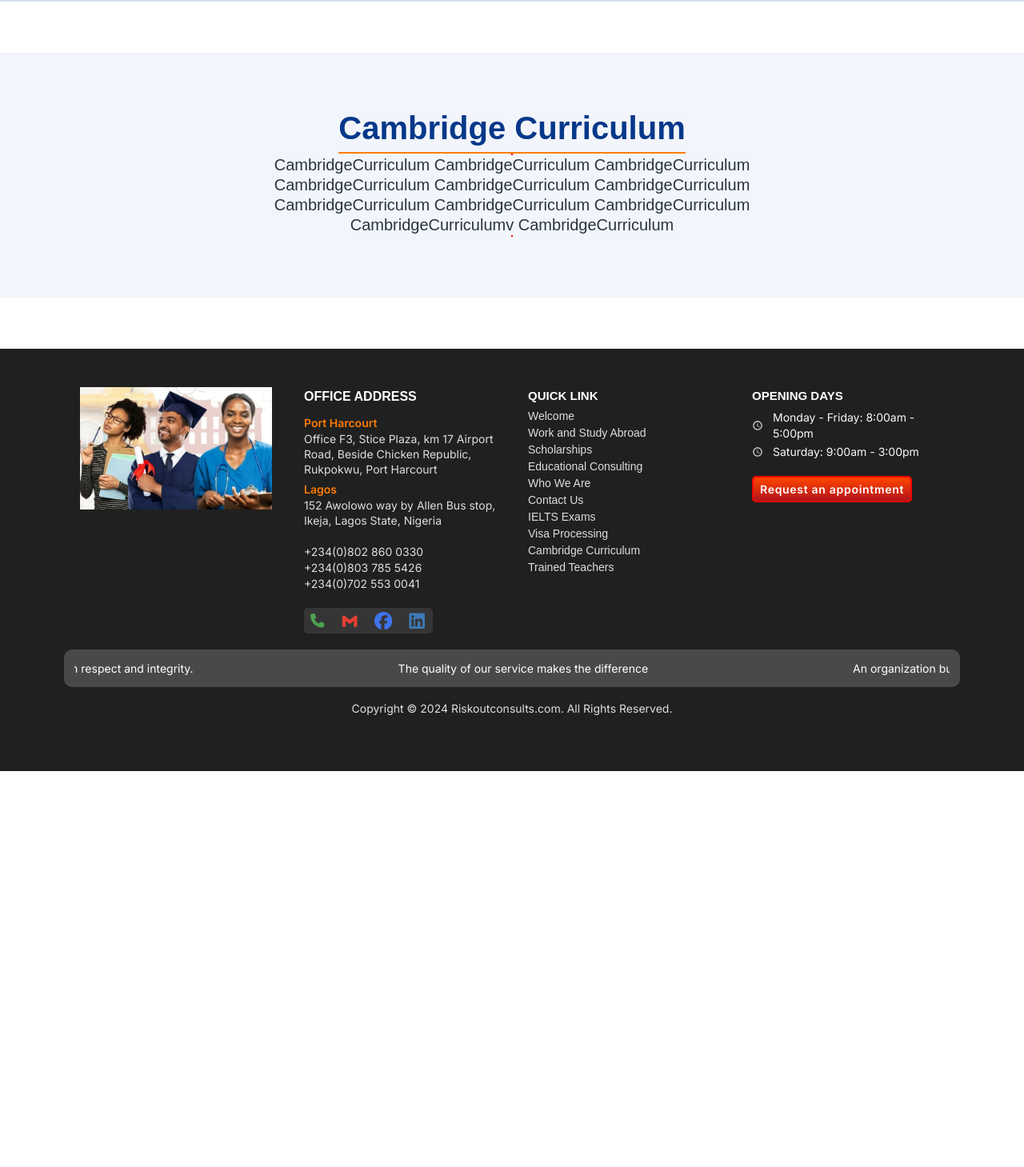
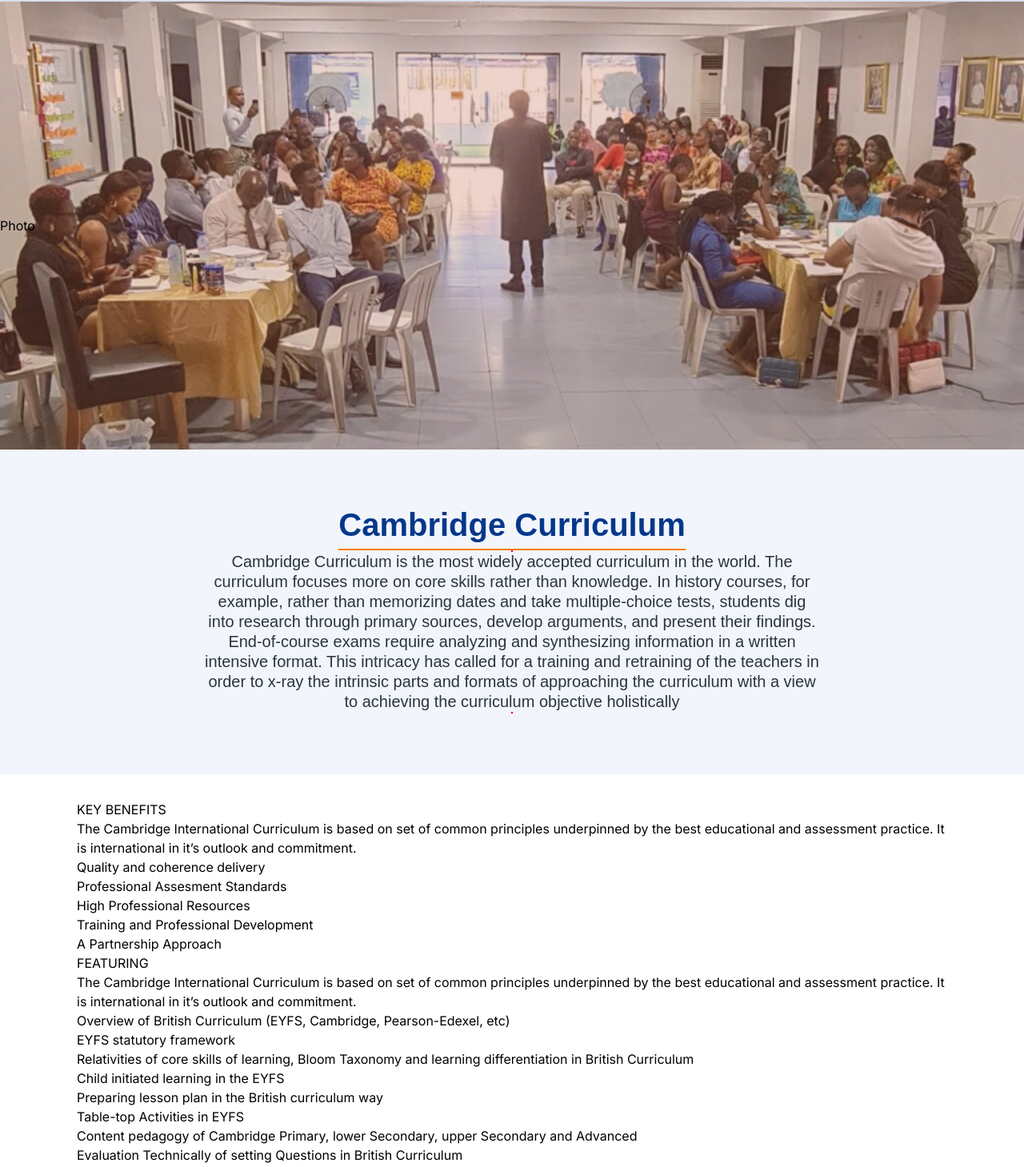
Before and after one commit to VictorKingsHub/consults, a Next.js app: page /education/cambridgeCurriculum in a window 1280 px wide. Shown: the part 63-1522 px from the top of the page at 80% size. Before the commit the page ends 1027 px from the top, so only its background shows below. Built offline with nearby package versions, Linux system fonts and the light colour scheme.

Commit message:
Key Points

```diff
--- a/app/education/cambridgeCurriculum/page.tsx
+++ b/app/education/cambridgeCurriculum/page.tsx
@@ -1,13 +1,22 @@
+import CambridgeFAQ from '@/app/ui/education/cambridgeCurriculum/cambridgeFAQ/cambridgeFAQ'
+import CambridgePhoto from '@/app/ui/education/cambridgeCurriculum/cambridgePhoto/CambridgePhoto'
 import { CentralText } from '@/components/reusable/centralText/CentralText'
 import React from 'react'
 
 const CambridgeCurriculum = () => {
   return (
-    <div className='py-8 my-8 w-full'>
+    <div className=' w-full'>
+      <CambridgePhoto />
+
       <CentralText
         title='Cambridge Curriculum'
-        description=' CambridgeCurriculum CambridgeCurriculum CambridgeCurriculum CambridgeCurriculum CambridgeCurriculum CambridgeCurriculum CambridgeCurriculum CambridgeCurriculum CambridgeCurriculum CambridgeCurriculumv CambridgeCurriculum'
+        description='Cambridge Curriculum is the most widely accepted curriculum in the world.
+        The curriculum focuses more on core skills rather than knowledge.
+
+        In history courses, for example, rather than memorizing dates and take multiple-choice tests, students dig into research through primary sources, develop arguments, and present their findings. End-of-course exams require analyzing and synthesizing information in a written intensive format. This intricacy has called for a training and retraining of the teachers in order to x-ray the intrinsic parts and formats of approaching the curriculum with a view to achieving the curriculum objective holistically '
       />
+
+      <CambridgeFAQ />
     </div>
   )
 }
--- /dev/null
+++ b/app/travels/ielts/ieltsRegister/IeltsRegister.module.css
@@ -0,0 +1,17 @@
+.container {
+    background-color: teal;
+    padding: 2rem .5rem;
+    display: flex;
+    justify-content: center;
+    flex-direction: column;
+    align-items: center;
+    width: 100%;
+    color: white;
+    height: 80vh;
+    font-size: 20px;
+
+    @media(max-width: 768px) {
+        padding: 1rem .5rem;
+        overflow-wrap: break-word;
+    }
+}
--- /dev/null
+++ b/app/travels/ielts/ieltsRegister/page.tsx
@@ -0,0 +1,12 @@
+import React from 'react'
+import styles from "./IeltsRegister.module.css"
+
+const IeltsRegister = () => {
+  return (
+    <div className={styles.container}>
+      Regisration Form
+    </div>
+  )
+}
+
+export default IeltsRegister
--- a/app/travels/ielts/page.tsx
+++ b/app/travels/ielts/page.tsx
@@ -5,7 +5,6 @@ import { IeltsIntro } from '@/app/ui/travels/ielts/ieltsIntro/IeltsIntro'
 import IeltsPartnership from '@/app/ui/travels/ielts/ieltsPartnership/IeltsPartnership'
 import IeltsTakes from '@/app/ui/travels/ielts/ieltsTakes/IeltsTakes'
 import IeltsLearning from '@/app/ui/travels/ielts/learnings/IeltsLearnings'
-import Photos from '@/app/ui/travels/ielts/photos/Photos'
 
 const IeltsPage = () => {
   return (
@@ -13,8 +12,6 @@ const IeltsPage = () => {
       <HeroImage />
 
       <IeltsIntro />
-
-      {/* <Photos /> */}
 
       <IeltsCountries />
 
--- /dev/null
+++ b/app/ui/education/cambridgeCurriculum/cambridgeFAQ/cambridgeFAQ.module.css
@@ -0,0 +1,16 @@
+.container {
+    width: 100vw;
+    background-color: var(--white);
+    padding: 2rem 6rem;
+    display: flex;
+    flex-direction: row;
+    align-items: center;
+    justify-content: left;
+    position: sticky;
+
+    @media(max-width: 768px) {
+        padding: .5rem .3rem;
+        justify-content: center;
+        height: fit-content;
+    }
+}
--- /dev/null
+++ b/app/ui/education/cambridgeCurriculum/cambridgeFAQ/cambridgeFAQ.tsx
@@ -0,0 +1,40 @@
+import React from 'react'
+import styles from "./cambridgeFAQ.module.css"
+
+const CambridgeFAQ = () => {
+    return (
+        <div className={styles.container}>
+            <div className={styles.keyPoints}>
+                <div className={styles.one}>
+                    <h1>KEY BENEFITS</h1>
+                    <p>The Cambridge International Curriculum is based on set of common principles underpinned by the best educational and assessment practice. It is international in it’s outlook and commitment. </p>
+                    <ul>
+                        <li>Quality and coherence delivery</li>
+                        <li> Professional Assesment Standards </li>
+                        <li> High Professional Resources </li>
+                        <li> Training and Professional Development </li>
+                        <li> A Partnership Approach </li>
+                    </ul>
+                </div>
+                <div className={styles.two}>
+                    <h1>FEATURING</h1>
+                    <p>The Cambridge International Curriculum is based on set of common principles underpinned by the best educational and assessment practice. It is international in it’s outlook and commitment. </p>
+                    <ul>
+                        <li>  Overview of British Curriculum (EYFS, Cambridge, Pearson-Edexel, etc)</li>
+                        <li> EYFS statutory framework </li>
+                        <li> Relativities of core skills of learning, Bloom Taxonomy and learning differentiation in British Curriculum</li>
+                        <li> Child initiated learning in the EYFS</li>
+                        <li> Preparing lesson plan in the British curriculum way</li>
+                        <li> Table-top Activities in EYFS</li>
+                        <li>  Content pedagogy of Cambridge Primary, lower Secondary, upper Secondary and Advanced</li>
+                        <li>  Evaluation Technically of setting Questions in British Curriculum </li>
+                        <li> Review of past questions and marking guide</li>
+                    </ul>
+                </div>
+            </div>
+            <div className={styles.FAQ}></div>
+        </div>
+    )
+}
+
+export default CambridgeFAQ
--- /dev/null
+++ b/app/ui/education/cambridgeCurriculum/cambridgePhoto/CambridgePhoto.module.css
@@ -0,0 +1,19 @@
+.container {
+    background-image: linear-gradient(to left, rgba(199, 112, 85, 0.301), rgba(199, 112, 85, 0.301)), url('/cam.jpg');
+    background-position: center;
+    background-size: cover;
+    background-repeat: no-repeat;
+    width: 100vw;
+    background-color: rebeccapurple;
+    display: flex;
+    flex-direction: row;
+    align-items: center;
+    justify-content: left;
+    height: 70vh;
+
+    @media(max-width: 768px) {
+        padding: .5rem .3rem;
+        justify-content: center;
+        height: fit-content;
+    }
+}
--- /dev/null
+++ b/app/ui/education/cambridgeCurriculum/cambridgePhoto/CambridgePhoto.tsx
@@ -0,0 +1,12 @@
+import React from 'react'
+import styles from "./CambridgePhoto.module.css"
+
+const CambridgePhoto = () => {
+  return (
+    <div className={styles.container}>
+      Photo
+    </div>
+  )
+}
+
+export default CambridgePhoto
--- a/app/ui/travels/ielts/hero/HeroImage.module.css
+++ b/app/ui/travels/ielts/hero/HeroImage.module.css
@@ -15,5 +15,3 @@
         width: 60%;
     }
 }
-
-.countryName {}
--- a/app/ui/travels/ielts/ieltsIntro/IeltsIntro.tsx
+++ b/app/ui/travels/ielts/ieltsIntro/IeltsIntro.tsx
@@ -31,7 +31,7 @@ export function IeltsIntro() {
             <div className={styles.register}>
                 <h2>Click the following button to register for your IELTS class</h2>
 
-                <Link href="#" >
+                <Link href="/travels/ielts/ieltsRegister/" >
                     <span className={styles.btn}>
                         Register
                     </span>
--- a/app/ui/travels/ielts/ieltsIntro/Ieltsintro.module.css
+++ b/app/ui/travels/ielts/ieltsIntro/Ieltsintro.module.css
@@ -1,6 +1,6 @@
 .container {
     background-color: var(--lightOrange);
-    padding: 1.5rem 1rem;
+    padding: 2rem .5rem;
     display: flex;
     justify-content: center;
     flex-direction: column;
@@ -56,6 +56,8 @@
     flex-direction: row;
     margin: 20px 0;
     flex-wrap: wrap;
+    padding: 0 50px;
+
 
     @media(max-width: 768px) {
         padding: .5rem;
@@ -70,10 +72,13 @@
     background-color: var(--white);
     padding: 3px;
     margin: 5px;
+    width: 290px;
+    border-radius: 3px;
 }
 
 .img {
     margin: 5px;
+    padding: 0 3px;
 }
 
 .register {
@@ -81,10 +86,10 @@
     flex-direction: row;
     justify-content: space-evenly;
     align-items: center;
-    width: 50%;
+    width: fit-content;
     background-color: var(--white);
-    padding: 7px 0;
-    margin-left: 45%;
+    padding: 7px 25px;
+    margin-left: 35%;
     font-weight: 500;
     border-radius: 3px;
 
--- a/components/constants/index.ts
+++ b/components/constants/index.ts
@@ -91,7 +91,7 @@ export const FOOTER_CONTENT = {
         { label: "IELTS Exams", link: "/travels/ielts" , id: 7},
         { label: "Visa Processing", link: "/travels/visaprocessing" , id: 8},
         { label: "Cambridge Curriculum", link: "/education/cambridgeCurriculum" , id: 9 },
-        { label: "Trained Teachers", link: "/education/trainedteachersacademy" , id:10 },
+        { label: "Trained Teachers Academy", link: "/education/trainedteachersacademy" , id:10 },
     ],
     opening:[
         {title: "OPENING HOURS", id: 1},
```
Also changed, not shown: public/cam.jpg (added), public/cam2.jpg (added).
